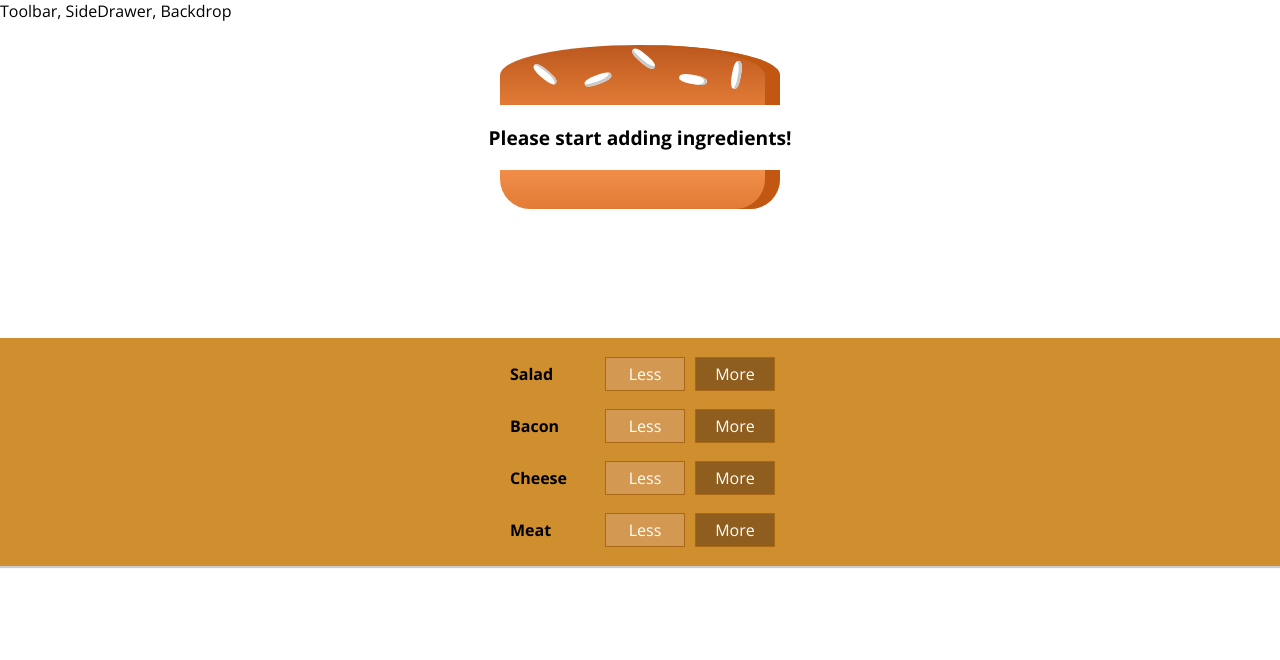
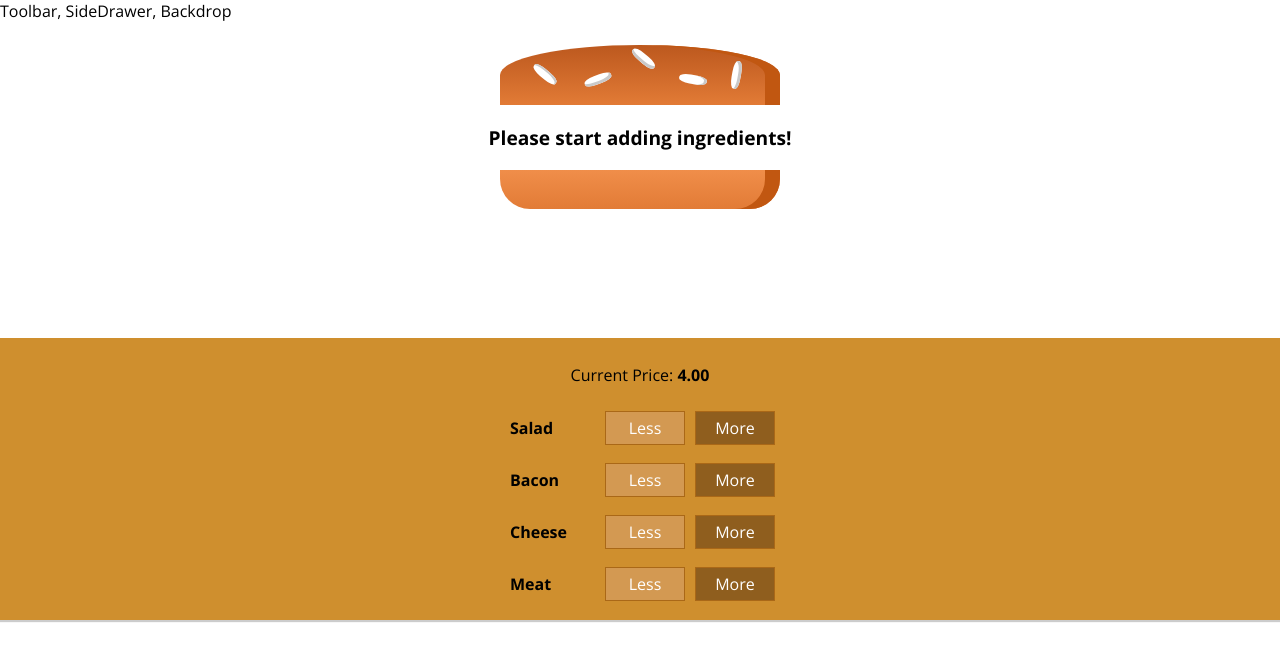
Before and after one commit to vbuirski/react-burger-builder, a React (Create React App) app: page / in a window 1280 px wide. Shown: the top 660 px of the page. Built offline with nearby package versions, Linux system fonts and the light colour scheme.

Commit message:
Adding burger price

```diff
--- a/src/components/Burger/BuildControls/BuildControl/BuildControl.js
+++ b/src/components/Burger/BuildControls/BuildControl/BuildControl.js
@@ -1,7 +1,6 @@
 import React from 'react';
 
 import classes from './BuildControl.module.css';
-import { createPropertySignature } from 'typescript';
 
 const buildControl = (props) => (
  <div className={classes.BuildControl}>
--- a/src/components/Burger/BuildControls/BuildControls.js
+++ b/src/components/Burger/BuildControls/BuildControls.js
@@ -2,7 +2,6 @@
 
 import classes from './BuildControls.module.css';
 import BuildControl from './BuildControl/BuildControl';
-import { createObjectLiteral } from 'typescript';
 
 const controls = [
     { label: 'Salad', type: 'salad' },
@@ -13,13 +12,16 @@
 
 const buildControls = (props) => (
     <div className={classes.BuildControls}>
+        <p>Current Price: <strong>{props.price.toFixed(2)}</strong></p>
         {controls.map(ctrl => (
             <BuildControl
                 key={ctrl.label}
                 label={ctrl.label}
                 added={() => props.ingredientAdded(ctrl.type)}
                 removed={() => props.ingredientRemoved(ctrl.type)}
-                disabled={props.disabled[ctrl.type]}/>
+                disabled={props.disabled[ctrl.type]}
+                price={props.totalPrice}
+                />
         ))}
     </div>
 );
--- a/src/containers/BurgerBuilder/BurgerBuilder.js
+++ b/src/containers/BurgerBuilder/BurgerBuilder.js
@@ -66,7 +66,9 @@
                 <BuildControls
                     ingredientAdded={this.addIngredientHandler}
                     ingredientRemoved={this.removeIngredientHandler}
-                    disabled={disabledInfo}/>
+                    disabled={disabledInfo}
+                    price={this.state.totalPrice}
+                    />
             </Aux>
         );
     }
```
